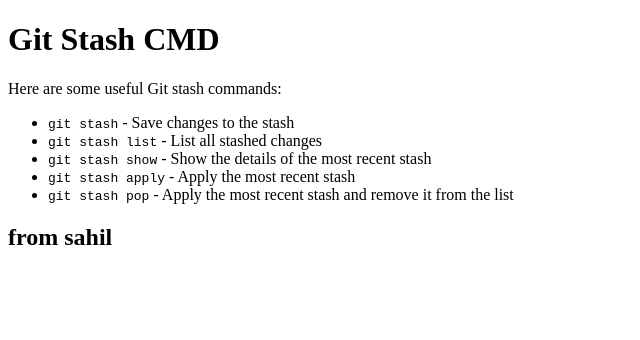
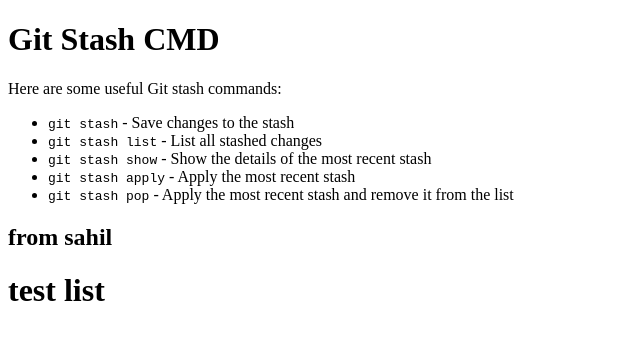
Before and after one commit to sahilyousaf2/Git-stash, a plain HTML site: page index.html in a window 1280 px wide. Shown: the whole page, without its empty margins (0-640 px from the left). Drawn offline with Linux system fonts and the light colour scheme.

Commit message:
stash cmd

```diff
--- a/index.html
+++ b/index.html
@@ -18,6 +18,7 @@
         <li><code>git stash pop</code> - Apply the most recent stash and remove it from the list</li>
     </ul>
     <h2>from sahil</h2>
+    <h1>test list</h1>
 </body>
 
 </html>
```
